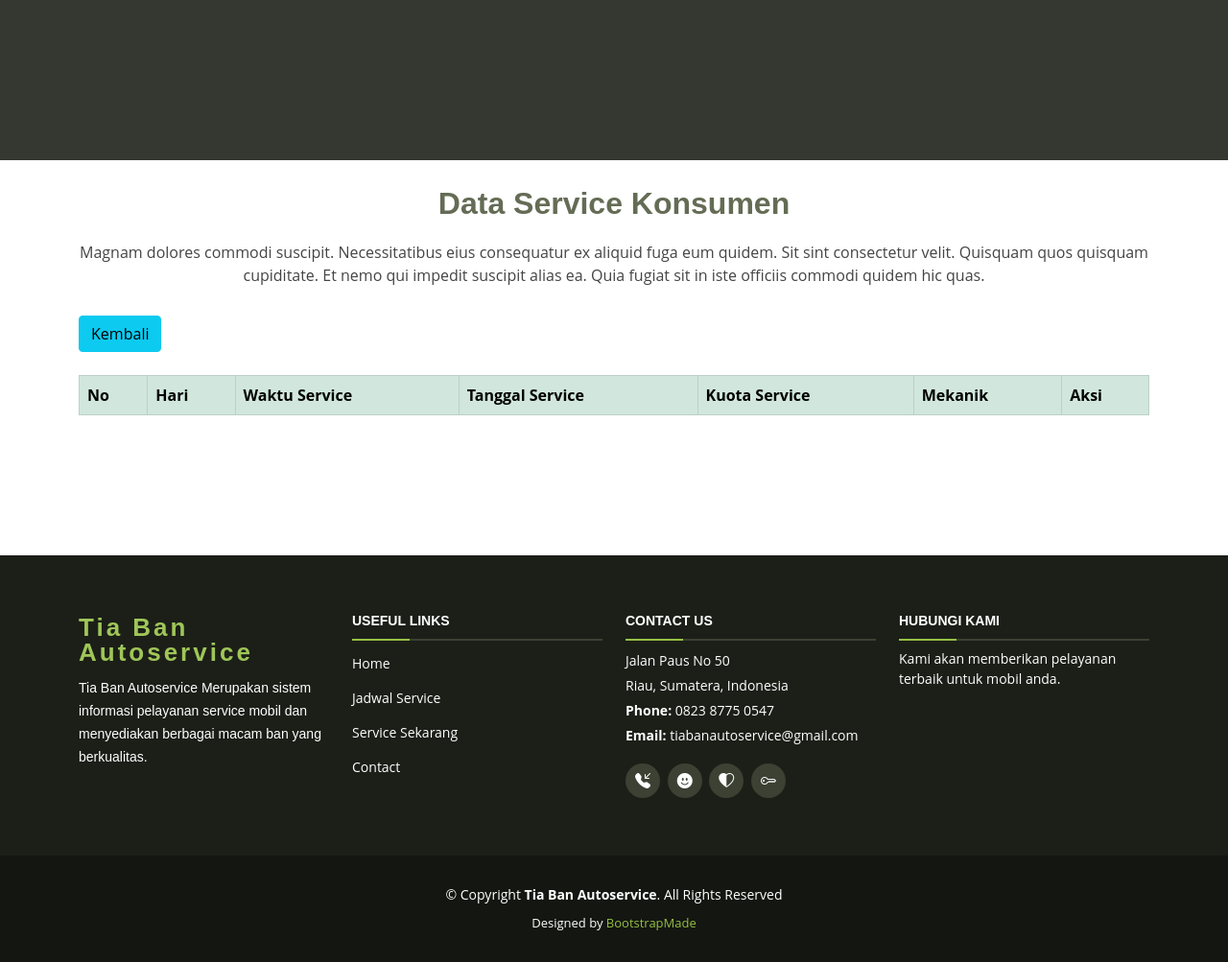
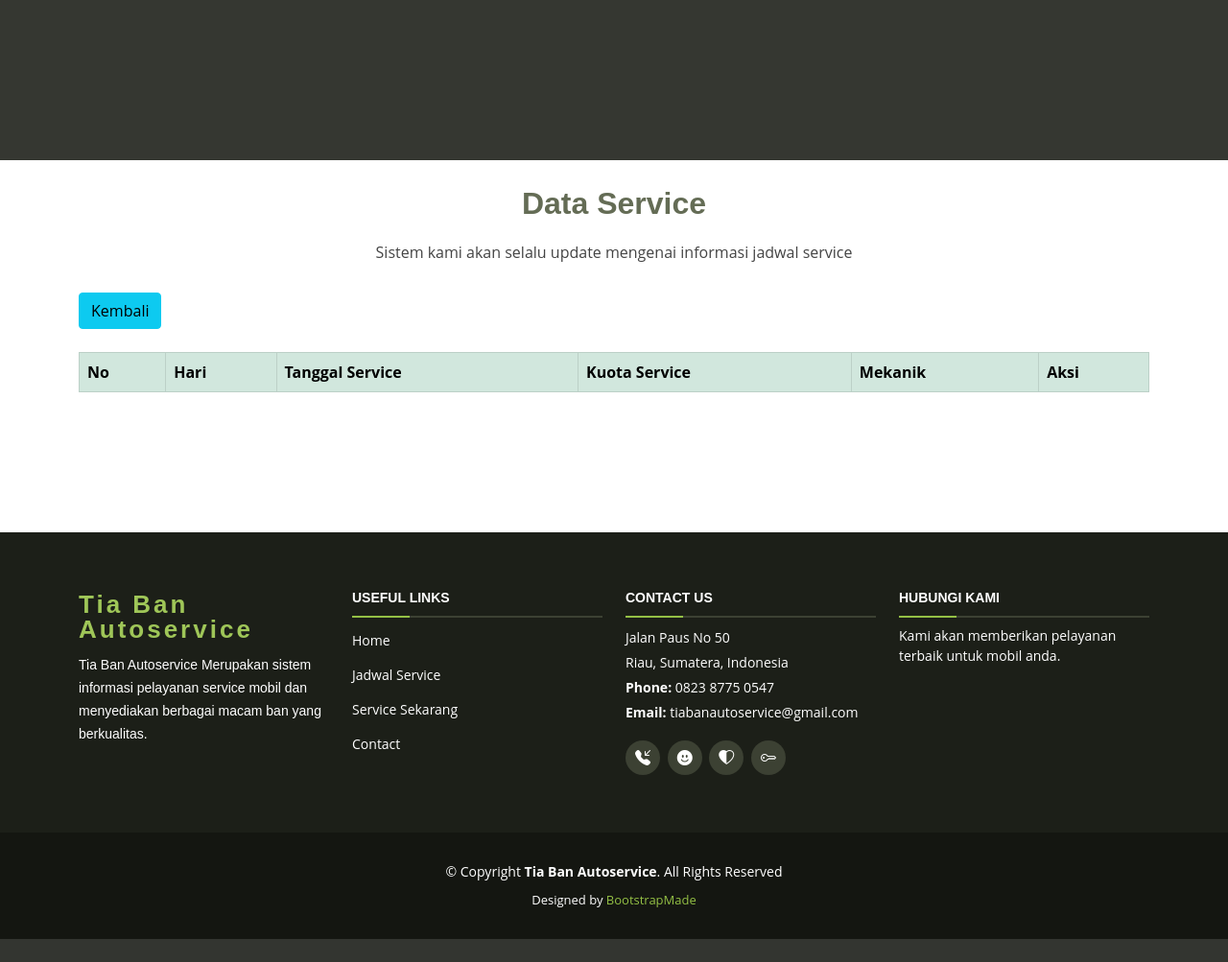
Before and after one commit to matan24/bengkelproject, a Laravel app: page /show in a window 1280 px wide. Shown: the part 433-1436 px from the top of the page at 96% size. After the commit the page ends 1412 px from the top, so only its background shows below. Run offline with Laravel 8, Linux system fonts and the light colour scheme; data that the repository does not hold is empty; some libraries are stand-ins or nearby versions.

Commit message:
updatebaru

```diff
--- a/resources/views/admin/input1/createkonsumen.blade.php
+++ b/resources/views/admin/input1/createkonsumen.blade.php
@@ -132,19 +132,19 @@
                 <div class="address">
                   <i class="bi bi-geo-alt"></i>
                   <h4>Location:</h4>
-                  <p>A108 Adam Street, New York, NY 535022</p>
+                  <p> Jalan Paus No 50 Riau, Sumatera, Indonesia</p>
                 </div>
 
                 <div class="email">
                   <i class="bi bi-envelope"></i>
                   <h4>Email:</h4>
-                  <p>info@example.com</p>
+                  <p>tiabanautoservice@gmail.com</p>
                 </div>
 
                 <div class="phone">
                   <i class="bi bi-phone"></i>
                   <h4>Call:</h4>
-                  <p>+1 5589 55488 55s</p>
+                  <p>0823 8775 0547</p>
                 </div>
 
               </div>
--- a/resources/views/admin/input2/editjadwal.blade.php
+++ b/resources/views/admin/input2/editjadwal.blade.php
@@ -81,9 +81,13 @@
                           Minggu
                           </option>
                       </select>
-                  </div>
+                     </div>
                   </td>
+<<<<<<< HEAD
 
+=======
+
+>>>>>>> e27ef53 (clearbagjadwalkonsumen)
                   <div class="form-group mt-3">
                     <label for="tanggal">Tanggal service</label>
                     <input type="date" class="form-control" name="tanggal" id="tanggal" value="{{ $jadwal->tanggal }}" required>
--- a/resources/views/admin/input2/show.blade.php
+++ b/resources/views/admin/input2/show.blade.php
@@ -26,8 +26,8 @@
         <div class="container">
 
           <div class="section-title" data-aos="fade-up">
-            <h2>Data Service Konsumen</h2>
-            <p>Magnam dolores commodi suscipit. Necessitatibus eius consequatur ex aliquid fuga eum quidem. Sit sint consectetur velit. Quisquam quos quisquam cupiditate. Et nemo qui impedit suscipit alias ea. Quia fugiat sit in iste officiis commodi quidem hic quas.</p>
+            <h2>Data Service</h2>
+            <p>Sistem kami akan selalu update mengenai informasi jadwal service</p>
           </div>
           <a href="{{ route('admin.input2.createjadwal') }}" class="btn btn-info">Kembali</a>
           <br><br>
@@ -44,7 +44,6 @@
               <tr>
                 <th scope="col">No</th>
                 <th scope="col">Hari</th>
-                <th scope="col">Waktu Service</th>
                 <th scope="col">Tanggal Service</th>
                 <th scope="col">Kuota Service</th>
                 <th scope="col">Mekanik</th>
@@ -56,7 +55,6 @@
               <tr>
               <th scope="row">{{ $loop->iteration }}</th>
                 <td>{{ $item->hari }}</td>
-                <td>{{ $item->waktu }}</td>
                 <td>{{ $item->tanggal }}</td>
                 <td>{{ $item->kuota }}</td>
                 <td>{{ $item->mekanik }}</td>
--- a/resources/views/admin/input3/showjenis.blade.php
+++ b/resources/views/admin/input3/showjenis.blade.php
@@ -27,7 +27,6 @@
 
           <div class="section-title" data-aos="fade-up">
             <h2>Detail Data Jenis Service</h2>
-            <p>Magnam dolores commodi suscipit. Necessitatibus eius consequatur ex aliquid fuga eum quidem. Sit sint consectetur velit. Quisquam quos quisquam cupiditate. Et nemo qui impedit suscipit alias ea. Quia fugiat sit in iste officiis commodi quidem hic quas.</p>
           </div>
           <a href="{{ route('admin.input2.createjadwal') }}" class="btn btn-info">Kembali</a>
           <br><br>
--- a/resources/views/admin/jadwaladmin.blade.php
+++ b/resources/views/admin/jadwaladmin.blade.php
@@ -36,7 +36,6 @@
               <tr>
                 <th scope="col">No</th>
                 <th scope="col">Hari</th>
-                <th scope="col">Waktu Service</th>
                 <th scope="col">Tanggal Service</th>
                 <th scope="col">Kuota Service</th>
                 <th scope="col">Mekanik</th>
@@ -47,7 +46,6 @@
               <tr>
               <th scope="row">{{ $loop->iteration }}</th>
                 <td>{{ $item->hari }}</td>
-                <td>{{ $item->waktu }}</td>
                 <td>{{ $item->tanggal }}</td>
                 <td>{{ $item->kuota }}</td>
                 <td>{{ $item->mekanik }}</td>
--- a/resources/views/layout/main.blade.php
+++ b/resources/views/layout/main.blade.php
@@ -44,7 +44,11 @@
     <div class="container d-flex align-items-center justify-content-between">
 
       <div class="logo">
+<<<<<<< HEAD
         <h1 class="text-light"><a href="index.html">TiaBanAutoservice</a></h1>
+=======
+        <h1 class="text-light"><a href="index.html">TiaBanAutoService</a></h1>
+>>>>>>> e27ef53 (clearbagjadwalkonsumen)
         <!-- Uncomment below if you prefer to use an image logo -->
         <!-- <a href="index.html"><img src="assets/img/logo.png" alt="" class="img-fluid"></a>-->
       </div>
--- a/resources/views/user/service.blade.php
+++ b/resources/views/user/service.blade.php
@@ -53,19 +53,19 @@
                                     <div class="address">
                                         <i class="bi bi-geo-alt"></i>
                                         <h4>Location:</h4>
-                                        <p>A108 Adam Street, New York, NY 535022</p>
+                                        <p>Jalan Paus No 50 Riau, Sumatera, Indonesia</p>
                                     </div>
 
                                     <div class="email">
                                         <i class="bi bi-envelope"></i>
                                         <h4>Email:</h4>
-                                        <p>info@example.com</p>
+                                        <p>tiabanautoservice@gmail.com</p>
                                     </div>
 
                                     <div class="phone">
                                         <i class="bi bi-phone"></i>
                                         <h4>Call:</h4>
-                                        <p>+1 5589 55488 55s</p>
+                                        <p>0823 8775 0547</p>
                                     </div>
 
                                 </div>
```
